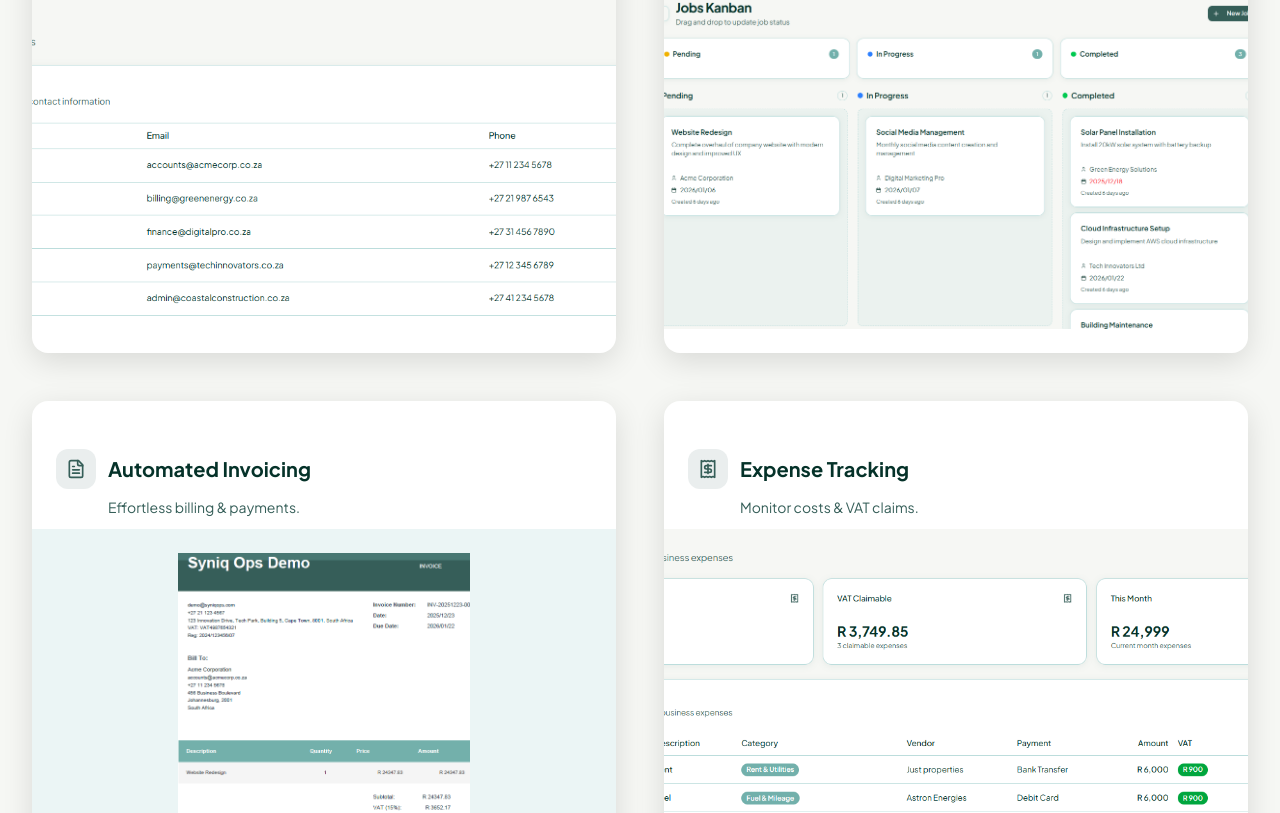
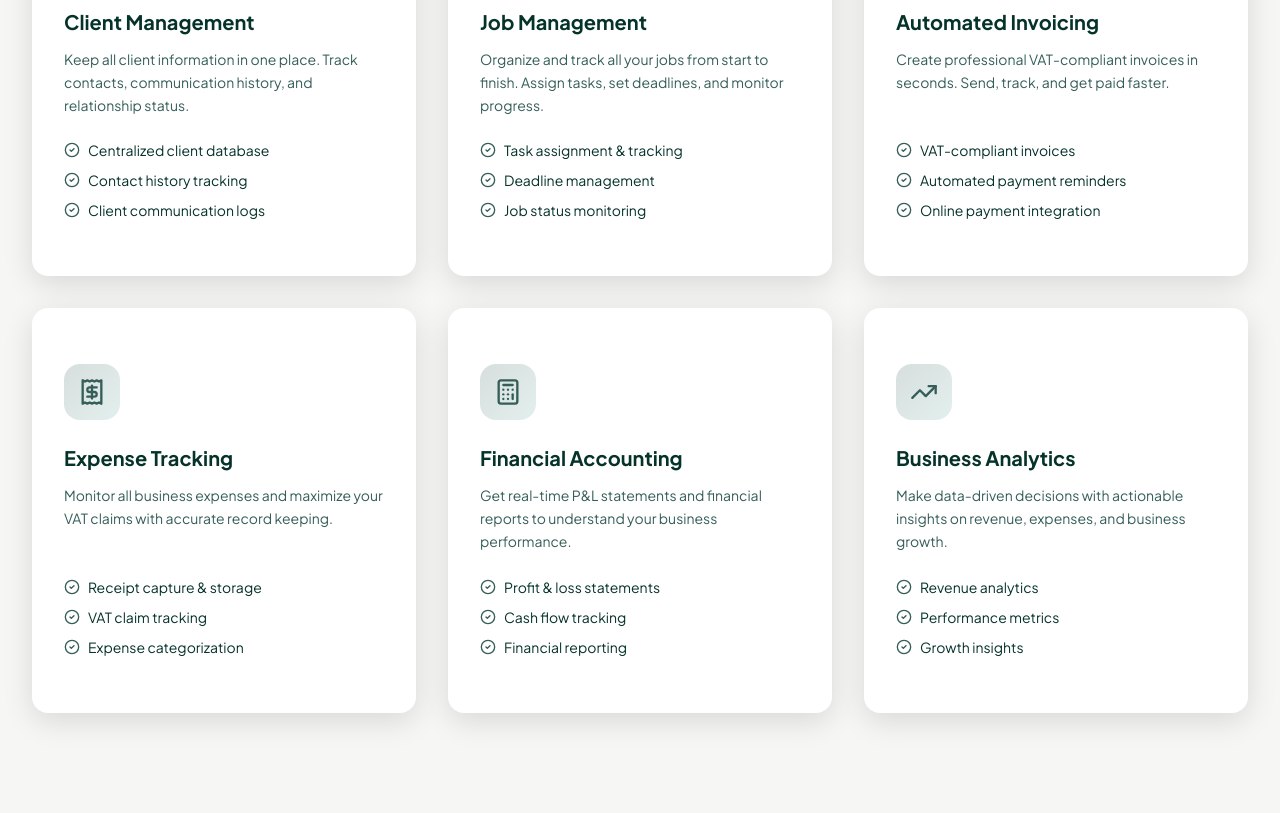
Before and after one commit to syniqptyltd/syniq-ops, a Next.js app: page / in a window 1280 px wide. Shown: the part 1338-2151 px from the top of the page. Built offline with nearby package versions, Linux system fonts and the light colour scheme; no server answers.

Commit message:
Update frontend

```diff
--- a/src/components/features.tsx
+++ b/src/components/features.tsx
@@ -1,57 +1,77 @@
 'use client'
 
-import Image from "next/image"
-import { Users, Briefcase, FileText, Receipt, Calculator, TrendingUp, Sparkles, X } from "lucide-react"
+import { Users, Briefcase, FileText, Receipt, Calculator, TrendingUp, CheckCircle2 } from "lucide-react"
 import { Card, CardContent } from "@/components/ui/card"
-import { Dialog, DialogContent } from "@/components/ui/dialog"
 import { motion } from "framer-motion"
 import { useInView } from "framer-motion"
-import { useRef, useState } from "react"
+import { useRef } from "react"
 
 const features = [
   {
     icon: Users,
     title: "Client Management",
-    description: "Track clients, contacts & history.",
-    screenshot: "/Clients.png",
+    description: "Keep all client information in one place. Track contacts, communication history, and relationship status.",
+    benefits: [
+      "Centralized client database",
+      "Contact history tracking",
+      "Client communication logs"
+    ]
   },
   {
     icon: Briefcase,
     title: "Job Management",
-    description: "Track tasks, assignments & deadlines.",
-    screenshot: "/Jobs.png",
+    description: "Organize and track all your jobs from start to finish. Assign tasks, set deadlines, and monitor progress.",
+    benefits: [
+      "Task assignment & tracking",
+      "Deadline management",
+      "Job status monitoring"
+    ]
   },
   {
     icon: FileText,
     title: "Automated Invoicing",
-    description: "Effortless billing & payments.",
-    screenshot: "/Invoice.png",
+    description: "Create professional VAT-compliant invoices in seconds. Send, track, and get paid faster.",
+    benefits: [
+      "VAT-compliant invoices",
+      "Automated payment reminders",
+      "Online payment integration"
+    ]
   },
   {
     icon: Receipt,
     title: "Expense Tracking",
-    description: "Monitor costs & VAT claims.",
-    screenshot: "/Expenses.png",
+    description: "Monitor all business expenses and maximize your VAT claims with accurate record keeping.",
+    benefits: [
+      "Receipt capture & storage",
+      "VAT claim tracking",
+      "Expense categorization"
+    ]
   },
   {
     icon: Calculator,
     title: "Financial Accounting",
-    description: "P&L statements & insights.",
-    screenshot: "/Accounting.png",
+    description: "Get real-time P&L statements and financial reports to understand your business performance.",
+    benefits: [
+      "Profit & loss statements",
+      "Cash flow tracking",
+      "Financial reporting"
+    ]
   },
   {
     icon: TrendingUp,
     title: "Business Analytics",
-    description: "Actionable insights & ROI.",
-    screenshot: "/Dashboard.png",
+    description: "Make data-driven decisions with actionable insights on revenue, expenses, and business growth.",
+    benefits: [
+      "Revenue analytics",
+      "Performance metrics",
+      "Growth insights"
+    ]
   },
 ]
 
 export function Features() {
   const ref = useRef(null)
   const isInView = useInView(ref, { once: true, margin: "-100px" })
-  const [selectedImage, setSelectedImage] = useState<string | null>(null)
-  const [selectedTitle, setSelectedTitle] = useState<string>("")
 
   return (
     <section id="features" className="relative overflow-hidden bg-background py-24 sm:py-32">
@@ -74,7 +94,7 @@ export function Features() {
           </p>
         </motion.div>
 
-        <div className="mt-16 grid gap-12 sm:grid-cols-1 lg:grid-cols-2">
+        <div className="mt-16 grid gap-8 sm:grid-cols-2 lg:grid-cols-3">
           {features.map((feature, index) => {
             const Icon = feature.icon
 
@@ -84,98 +104,46 @@ export function Features() {
                 initial={{ opacity: 0, y: 30 }}
                 animate={isInView ? { opacity: 1, y: 0 } : { opacity: 0, y: 30 }}
                 transition={{ duration: 0.5, delay: index * 0.1 }}
-                className="relative group/card cursor-zoom-in"
-                onClick={() => {
-                  setSelectedImage(feature.screenshot)
-                  setSelectedTitle(feature.title)
-                }}
+                className="relative group/card"
               >
-                {/* Floating card with depth and zoom */}
-                <Card className="relative overflow-hidden rounded-2xl border-0 bg-card shadow-[0_8px_30px_rgb(0,0,0,0.12)] transition-all duration-500 hover:shadow-[0_20px_60px_rgb(0,0,0,0.18)] hover:scale-[1.02]">
-                  <CardContent className="p-0">
-                    {/* Content at top - reduced padding */}
-                    <div className="px-6 pt-6 pb-3">
-                      <div className="flex items-center gap-3 mb-2">
-                        {/* Icon */}
-                        <div className="flex h-10 w-10 flex-shrink-0 items-center justify-center rounded-lg bg-primary/10">
-                          <Icon className="h-5 w-5 text-primary" />
+                {/* Floating card with depth */}
+                <Card className="relative h-full overflow-hidden rounded-2xl border-0 bg-card shadow-[0_8px_30px_rgb(0,0,0,0.12)] transition-all duration-500 hover:shadow-[0_20px_60px_rgb(0,0,0,0.18)] hover:-translate-y-2">
+                  <CardContent className="p-8 flex flex-col h-full">
+                    {/* Icon with gradient background */}
+                    <div className="mb-6">
+                      <div className="inline-flex h-14 w-14 items-center justify-center rounded-xl bg-gradient-to-br from-primary/20 to-secondary/20 transition-all duration-300 group-hover/card:scale-110">
+                        <Icon className="h-7 w-7 text-primary" />
+                      </div>
                     </div>
 
                     {/* Title */}
-                        <h3 className="text-xl font-bold text-foreground">
+                    <h3 className="text-xl font-bold text-foreground mb-3">
                       {feature.title}
                     </h3>
-                      </div>
 
                     {/* Description */}
-                      <p className="text-sm text-muted-foreground pl-[52px]">
+                    <p className="text-sm leading-relaxed text-muted-foreground mb-6">
                       {feature.description}
                     </p>
-                    </div>
 
-                    {/* Screenshot - Much larger, edge-to-edge */}
-                    <div className="relative aspect-[16/9] w-full bg-muted/30">
-                      <Image
-                        src={feature.screenshot}
-                        alt={feature.title}
-                        fill
-                        className={`${feature.title.includes('Invoicing') ? 'object-contain p-6' : 'object-cover object-top'} transition-transform duration-500 group-hover/card:scale-105`}
-                        sizes="(max-width: 768px) 100vw, 50vw"
-                        unoptimized
-                      />
-                      {/* Zoom hint on hover */}
-                      <div className="absolute inset-0 flex items-center justify-center bg-background/80 opacity-0 transition-opacity duration-300 group-hover/card:opacity-100">
-                        <div className="rounded-full bg-primary/90 px-4 py-2 text-sm font-medium text-primary-foreground shadow-lg backdrop-blur-sm">
-                          Click to zoom
-                        </div>
-                      </div>
-                    </div>
+                    {/* Benefits list */}
+                    <ul className="space-y-2.5 mt-auto">
+                      {feature.benefits.map((benefit, idx) => (
+                        <li key={idx} className="flex items-start gap-2 text-sm text-foreground">
+                          <CheckCircle2 className="h-4 w-4 text-primary flex-shrink-0 mt-0.5" />
+                          <span>{benefit}</span>
+                        </li>
+                      ))}
+                    </ul>
                   </CardContent>
                 </Card>
 
                 {/* Soft shadow beneath card for floating effect */}
-                <div className="absolute -bottom-6 left-6 right-6 h-12 bg-gradient-to-b from-muted/40 to-transparent blur-2xl opacity-60 transition-opacity duration-300 group-hover/card:opacity-80 -z-10" />
+                <div className="absolute -bottom-4 left-4 right-4 h-8 bg-gradient-to-b from-muted/30 to-transparent blur-xl opacity-50 transition-opacity duration-300 group-hover/card:opacity-70 -z-10" />
               </motion.div>
             )
           })}
         </div>
-
-        {/* Image Lightbox Modal */}
-        <Dialog open={!!selectedImage} onOpenChange={(open) => !open && setSelectedImage(null)}>
-          <DialogContent className="max-w-7xl w-[95vw] p-0 overflow-hidden bg-background border-0">
-            <div className="relative w-full">
-              {/* Close button */}
-              <button
-                onClick={() => setSelectedImage(null)}
-                className="absolute top-4 right-4 z-50 flex h-10 w-10 items-center justify-center rounded-full bg-background/80 backdrop-blur-sm shadow-lg transition-all hover:bg-background hover:scale-110"
-                aria-label="Close"
-              >
-                <X className="h-5 w-5 text-foreground" />
-              </button>
-
-              {/* Full-size screenshot */}
-              {selectedImage && (
-                <div className="relative w-full aspect-[16/9] bg-muted">
-                  <Image
-                    src={selectedImage}
-                    alt={selectedTitle}
-                    fill
-                    className="object-contain"
-                    sizes="95vw"
-                    unoptimized
-                  />
-                </div>
-              )}
-
-              {/* Image title */}
-              {selectedTitle && (
-                <div className="px-6 py-4 border-t border-border bg-muted/30">
-                  <h3 className="text-lg font-semibold text-foreground">{selectedTitle}</h3>
-                </div>
-              )}
-            </div>
-          </DialogContent>
-        </Dialog>
       </div>
     </section>
   )
```
Lines whose indentation alone changed are shown as unchanged.
